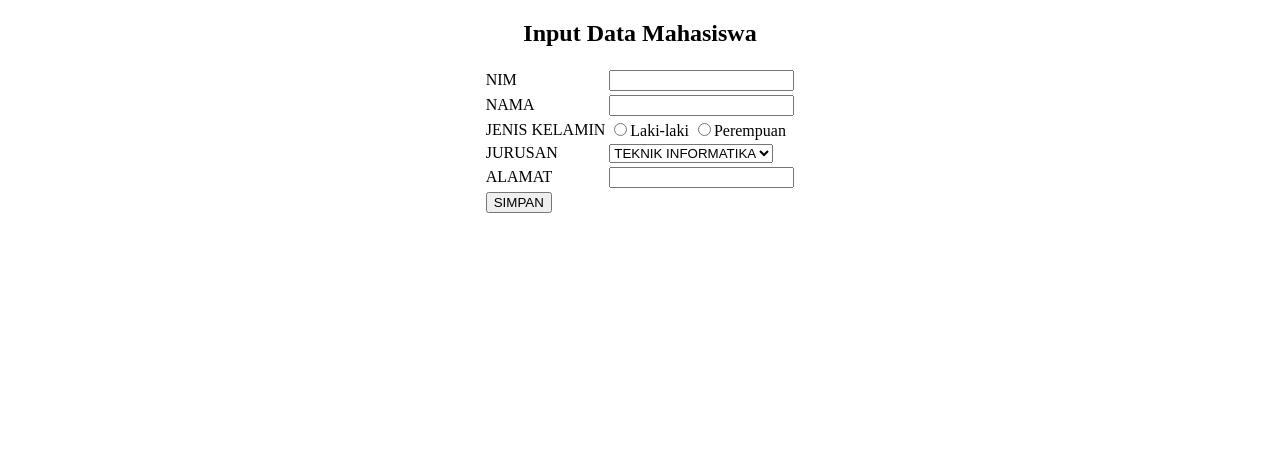
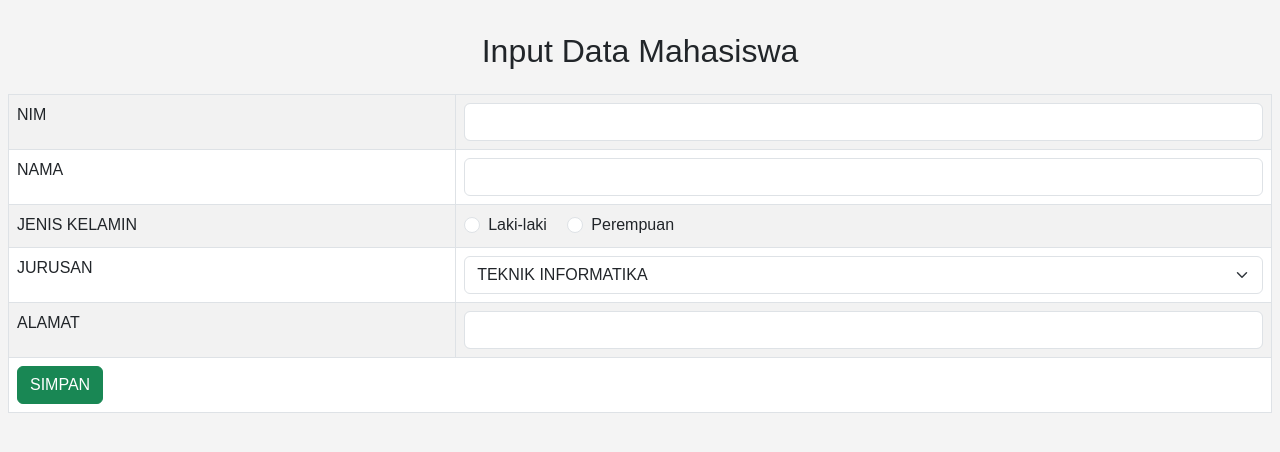
Before and after one commit to thejgdt/simple.php, a PHP site: page /form-input.php in a window 1280 px wide. Shown: the top 452 px of the page. Run offline with PHP 8.4, Linux system fonts and the light colour scheme.

Commit message:
style(form-input.php): implement bootstrap for better UI

```diff
--- a/form-input.php
+++ b/form-input.php
@@ -5,34 +5,74 @@
     <meta charset="utf-8">
     <meta http-equiv="X-UA-Compatible" content="IE=edge">
     <meta name="viewport" content="width=device-width, initial-scale=1.0">
-    <title>Membuat Form Inputan Data</title>
+    <title>Input Data Mahasiswa</title>
+    <link href="https://cdn.jsdelivr.net/npm/bootstrap@5.3.0/dist/css/bootstrap.min.css" rel="stylesheet">
+    <style>
+        body {
+            font-family: 'Arial', sans-serif;
+            background-color: #f4f4f4;
+            margin: 0;
+            padding: 8px;
+        }
+
+        table {
+            width: 50%;
+            margin: auto;
+            margin-top: 20px;
+        }
+
+        td {
+            padding: 10px;
+        }
+
+        button {
+            background-color: #4CAF50;
+            color: white;
+            padding: 10px 20px;
+            border: none;
+            border-radius: 5px;
+            cursor: pointer;
+            font-size: 16px;
+            transition: background-color 0.3s;
+        }
+
+        button:hover {
+            background-color: #333;
+        }
+    </style>
 </head>
 
-<center>
+<body>
 
-    <body>
-        <h2>Input Data Mahasiswa</h2>
+    <center>
+        <h2 class="mt-4 mb-4">Input Data Mahasiswa</h2>
         <form method="post" action="simpan.php">
-            <table>
+            <table class="table table-bordered table-striped">
                 <tr>
                     <td>NIM</td>
-                    <td><input type="text" onkeyup="isi_otomatis()" name="nim"></td>
+                    <td><input type="text" class="form-control" onkeyup="isi_otomatis()" name="nim"></td>
                 </tr>
                 <tr>
                     <td>NAMA</td>
-                    <td><input type="text" name="nama"></td>
+                    <td><input type="text" class="form-control" name="nama"></td>
                 </tr>
                 <tr>
                     <td>JENIS KELAMIN</td>
                     <td>
-                        <input type="radio" name="jenis_kelamin" value="L">Laki-laki
-                        <input type="radio" name="jenis_kelamin" value="P">Perempuan
+                        <div class="form-check form-check-inline">
+                            <input class="form-check-input" type="radio" name="jenis_kelamin" value="L">
+                            <label class="form-check-label">Laki-laki</label>
+                        </div>
+                        <div class="form-check form-check-inline">
+                            <input class="form-check-input" type="radio" name="jenis_kelamin" value="P">
+                            <label class="form-check-label">Perempuan</label>
+                        </div>
                     </td>
                 </tr>
                 <tr>
                     <td>JURUSAN</td>
                     <td>
-                        <select name="jurusan" id="">
+                        <select class="form-select" name="jurusan" id="">
                             <option value="TEKNIK INFORMATIKA">TEKNIK INFORMATIKA</option>
                             <option value="TEKNIK MESIN">TEKNIK MESIN</option>
                             <option value="TEKNIK KIMIA">TEKNIK KIMIA</option>
@@ -41,14 +81,16 @@
                 </tr>
                 <tr>
                     <td>ALAMAT</td>
-                    <td><input type="text" name="alamat" id=""></td>
+                    <td><input type="text" class="form-control" name="alamat" id=""></td>
                 </tr>
                 <tr>
-                    <td colspan="2"><button type="submit" value="simpan">SIMPAN</button></td>
+                    <td colspan="2"><button type="submit" class="btn btn-success" value="simpan">SIMPAN</button></td>
                 </tr>
             </table>
         </form>
-    </body>
-</center>
+    </center>
+
+    <script src="https://cdn.jsdelivr.net/npm/bootstrap@5.3.0/dist/js/bootstrap.bundle.min.js"></script>
+</body>
 
 </html>
```
